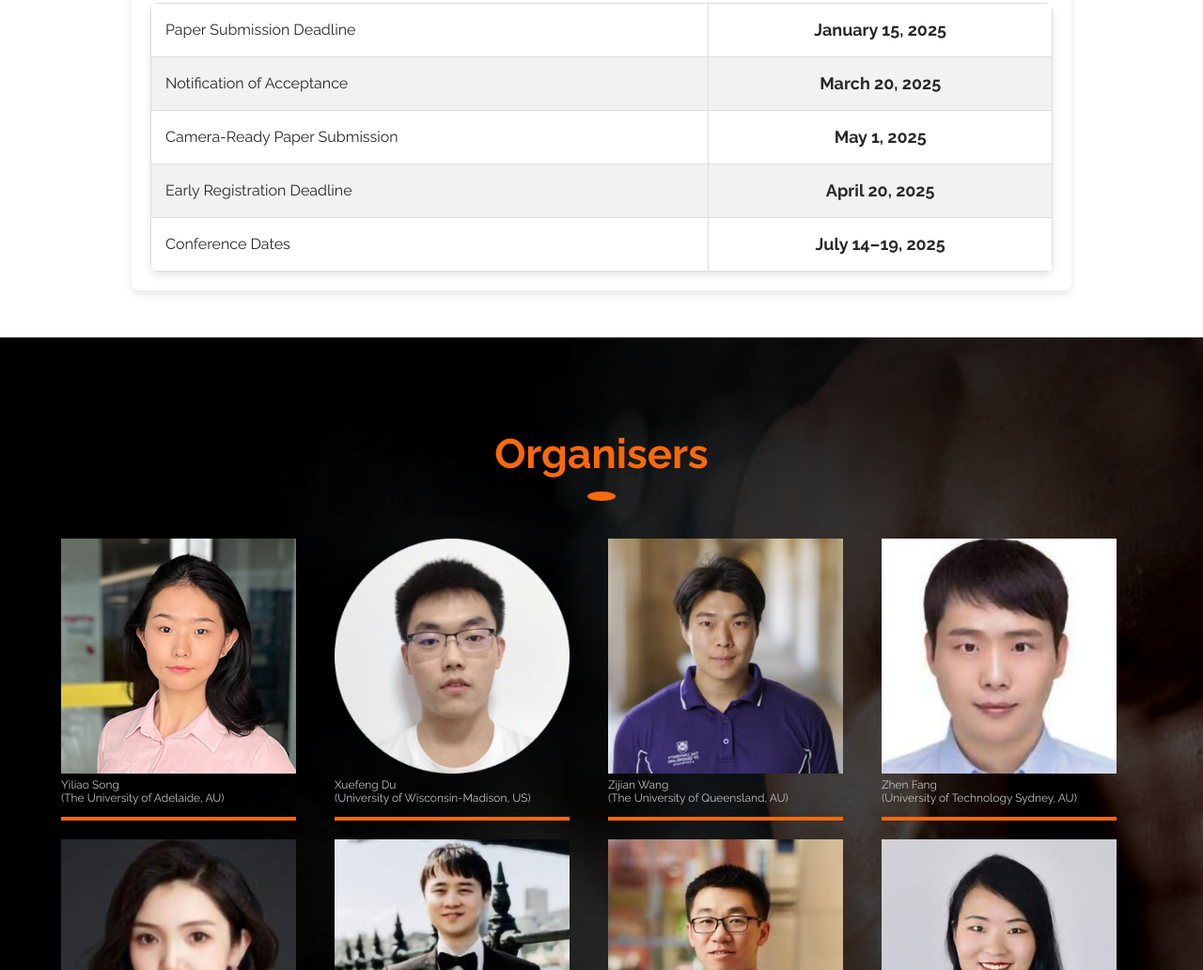
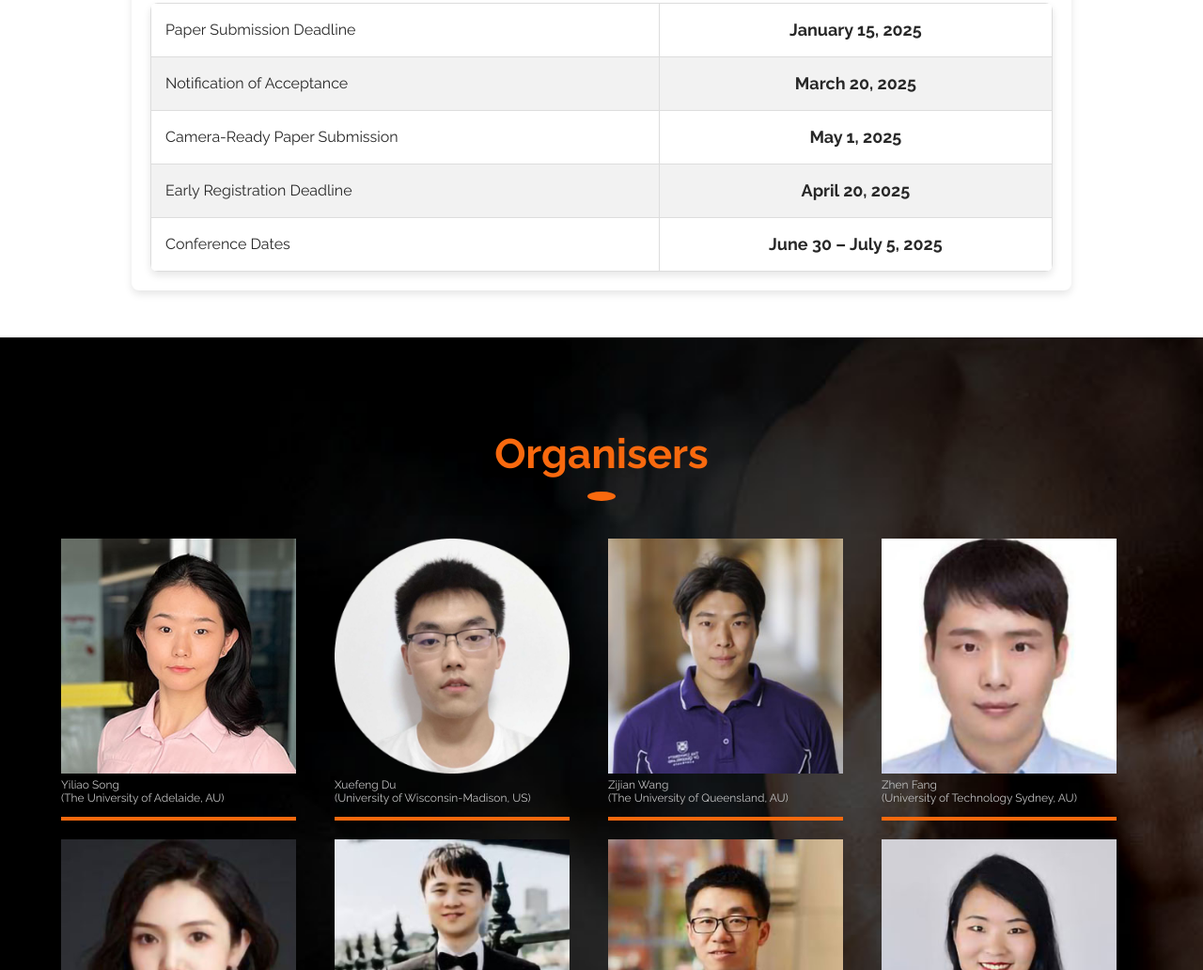
Before and after one commit to songyiliao/IJCNN25-ResponsibleFM, a plain HTML site: page index.html in a window 1280 px wide. Shown: the part 3006-4038 px from the top of the page at 94% size. Drawn offline with Linux system fonts and the light colour scheme; files whose address does not match are found by name.

Commit message:
Update index.html

```diff
--- a/index.html
+++ b/index.html
@@ -255,7 +255,7 @@
                 </tr>
                 <tr>
                     <td>Conference Dates</td>
-                    <td>July 14–19, 2025</td>
+                    <td>June 30 – July 5, 2025</td>
                 </tr>
             </tbody>
         </table>
```
